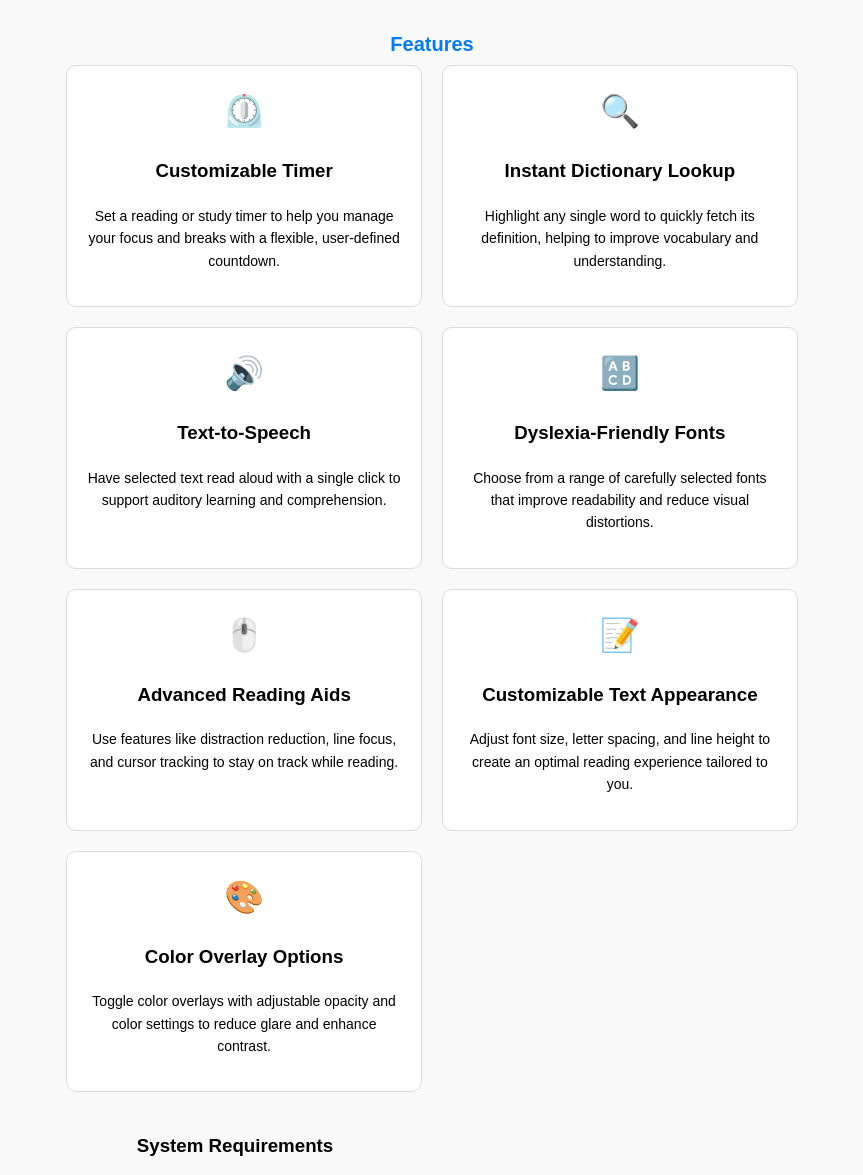
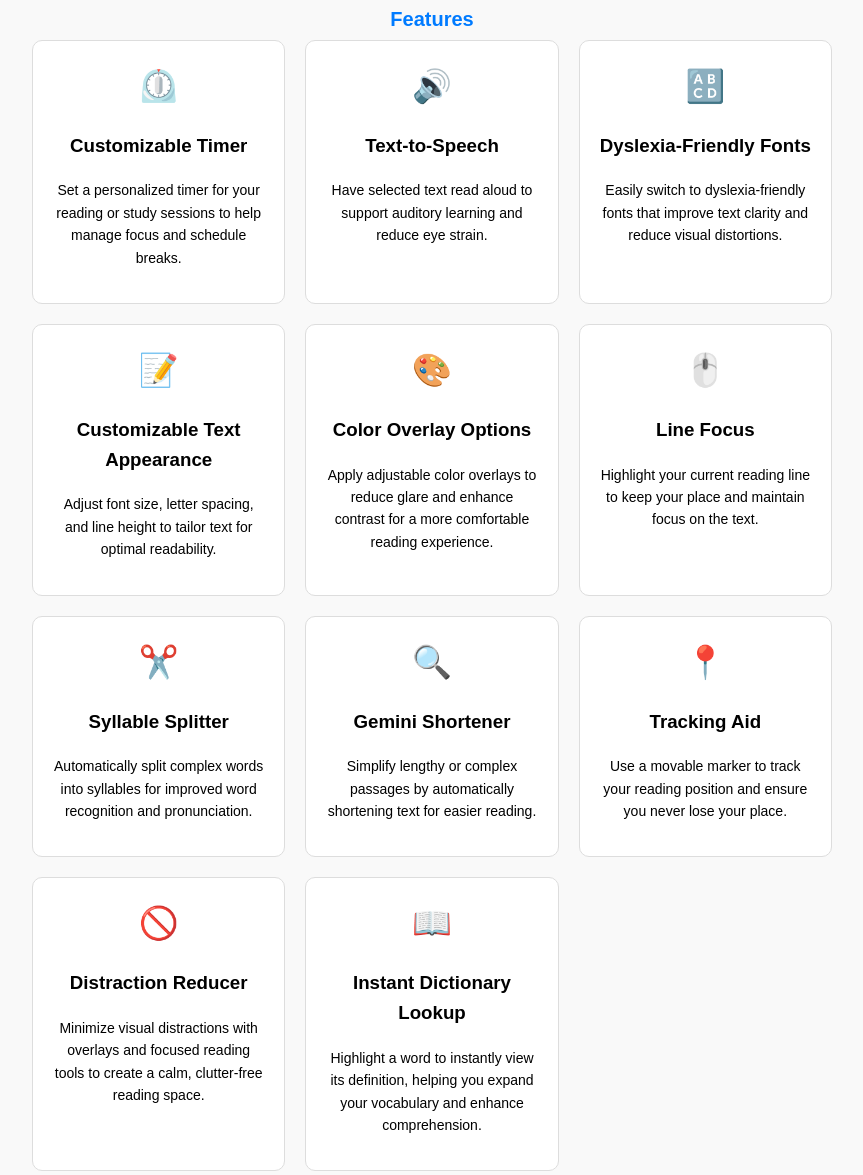
Before and after one commit to ChaseARichardson/dyslexia-chrome-website, a plain HTML site: page index.html in a window 1280 px wide. Shown: the part 754-1929 px from the top of the page, without its empty margins (208-1071 px from the left). Drawn offline with Linux system fonts and the light colour scheme.

Commit message:
Updated feature list

```diff
--- a/index.html
+++ b/index.html
@@ -42,6 +42,7 @@
       grid-template-columns: repeat(auto-fit, minmax(250px, 1fr));
       grid-gap: 20px;
       margin-bottom: 20px;
+      width: 100%;
     }
 
     .feature-card {
@@ -119,80 +120,110 @@
     <img src="DyslexiaVS.png" alt="Dyslexia Reading Assistant Logo" class="header-logo">
     <h1><strong>Welcome to Dyslexia Reading Assistant</strong></h1>
     <p>
-      Enhance your reading experience with our Chrome extension designed for individuals with dyslexia.
-      Easily activate a suite of accessibility features that adjust text appearance, read text aloud,
-      and provide interactive reading aids—all with a single click.
+      Transform your digital reading experience with our Chrome extension designed specifically for individuals with dyslexia. Activate a suite of accessible tools to customize text appearance, listen to content, reduce distractions, and much more.
     </p>
+
     <div class="overview">
       <h2 class="text-large text-color-primary"><strong>Overview</strong></h2>
       <p>
-        Dyslexia Reading Assistant empowers users by offering customizable tools to reduce visual stress
-        and improve reading clarity. With features like adjustable dyslexia-friendly fonts, dynamic text-to-speech,
-        instant word definitions, and advanced reading aids (including distraction reduction and cursor tracking),
-        our extension creates a personalized reading environment that fosters comprehension and focus.
+        Dyslexia Reading Assistant improves readability and comprehension on any website by offering a wide range of customizable features. Whether you need dyslexia-friendly fonts, text-to-speech, or interactive reading aids, our extension is built to adapt to your unique needs and create a more inclusive online environment.
       </p>
     </div>
+
     <!-- Features Section -->
     <h2 class="text-large text-color-primary"><strong>Features</strong></h2>
     <div class="features-list">
-      <!-- Feature 1: Custom Timer -->
+      <!-- Feature 1: Customizable Timer -->
       <div class="feature-card">
         <div class="feature-icon">⏲️</div>
         <h3 class="feature-header">Customizable Timer</h3>
         <p class="feature-text">
-          Set a reading or study timer to help you manage your focus and breaks with a flexible, user-defined countdown.
+          Set a personalized timer for your reading or study sessions to help manage focus and schedule breaks.
         </p>
       </div>
-      <!-- Feature 2: Dictionary Lookup -->
-      <div class="feature-card">
-        <div class="feature-icon">🔍</div>
-        <h3 class="feature-header">Instant Dictionary Lookup</h3>
-        <p class="feature-text">
-          Highlight any single word to quickly fetch its definition, helping to improve vocabulary and understanding.
-        </p>
-      </div>
-      <!-- Feature 3: Text-to-Speech -->
+      <!-- Feature 2: Text-to-Speech -->
       <div class="feature-card">
         <div class="feature-icon">🔊</div>
         <h3 class="feature-header">Text-to-Speech</h3>
         <p class="feature-text">
-          Have selected text read aloud with a single click to support auditory learning and comprehension.
+          Have selected text read aloud to support auditory learning and reduce eye strain.
         </p>
       </div>
-      <!-- Feature 4: Dyslexia-Friendly Fonts -->
+      <!-- Feature 3: Font Switcher -->
       <div class="feature-card">
         <div class="feature-icon">🔠</div>
         <h3 class="feature-header">Dyslexia-Friendly Fonts</h3>
         <p class="feature-text">
-          Choose from a range of carefully selected fonts that improve readability and reduce visual distortions.
+          Easily switch to dyslexia-friendly fonts that improve text clarity and reduce visual distortions.
         </p>
       </div>
-      <!-- Feature 5: Advanced Reading Aids -->
-      <div class="feature-card">
-        <div class="feature-icon">🖱️</div>
-        <h3 class="feature-header">Advanced Reading Aids</h3>
-        <p class="feature-text">
-          Use features like distraction reduction, line focus, and cursor tracking to stay on track while reading.
-        </p>
-      </div>
-      <!-- Feature 6: Customizable Text Appearance -->
+      <!-- Feature 4: Text Appearance Adjuster -->
       <div class="feature-card">
         <div class="feature-icon">📝</div>
         <h3 class="feature-header">Customizable Text Appearance</h3>
         <p class="feature-text">
-          Adjust font size, letter spacing, and line height to create an optimal reading experience tailored to you.
+          Adjust font size, letter spacing, and line height to tailor text for optimal readability.
         </p>
       </div>
-      <!-- Feature 7: Color Overlay -->
+      <!-- Feature 5: Color Overlay -->
       <div class="feature-card">
         <div class="feature-icon">🎨</div>
         <h3 class="feature-header">Color Overlay Options</h3>
         <p class="feature-text">
-          Toggle color overlays with adjustable opacity and color settings to reduce glare and enhance contrast.
+          Apply adjustable color overlays to reduce glare and enhance contrast for a more comfortable reading experience.
+        </p>
+      </div>
+      <!-- Feature 6: Line Focus -->
+      <div class="feature-card">
+        <div class="feature-icon">🖱️</div>
+        <h3 class="feature-header">Line Focus</h3>
+        <p class="feature-text">
+          Highlight your current reading line to keep your place and maintain focus on the text.
+        </p>
+      </div>
+      <!-- Feature 7: Syllable Splitter -->
+      <div class="feature-card">
+        <div class="feature-icon">✂️</div>
+        <h3 class="feature-header">Syllable Splitter</h3>
+        <p class="feature-text">
+          Automatically split complex words into syllables for improved word recognition and pronunciation.
+        </p>
+      </div>
+      <!-- Feature 8: Gemini Shortener -->
+      <div class="feature-card">
+        <div class="feature-icon">🔍</div>
+        <h3 class="feature-header">Gemini Shortener</h3>
+        <p class="feature-text">
+          Simplify lengthy or complex passages by automatically shortening text for easier reading.
+        </p>
+      </div>
+      <!-- Feature 9: Tracking Aid -->
+      <div class="feature-card">
+        <div class="feature-icon">📍</div>
+        <h3 class="feature-header">Tracking Aid</h3>
+        <p class="feature-text">
+          Use a movable marker to track your reading position and ensure you never lose your place.
+        </p>
+      </div>
+      <!-- Feature 10: Distraction Reducer -->
+      <div class="feature-card">
+        <div class="feature-icon">🚫</div>
+        <h3 class="feature-header">Distraction Reducer</h3>
+        <p class="feature-text">
+          Minimize visual distractions with overlays and focused reading tools to create a calm, clutter-free reading space.
+        </p>
+      </div>
+      <!-- Feature 11: Dictionary Lookup -->
+      <div class="feature-card">
+        <div class="feature-icon">📖</div>
+        <h3 class="feature-header">Instant Dictionary Lookup</h3>
+        <p class="feature-text">
+          Highlight a word to instantly view its definition, helping you expand your vocabulary and enhance comprehension.
         </p>
       </div>
     </div>
-    <!-- Additional Information Section -->
+
+    <!-- Requirements Section -->
     <div class="feature">
       <h3 class="feature-header">System Requirements</h3>
       <ul>
@@ -200,22 +231,27 @@
         <li><strong>Internet Connection:</strong> Required for downloading and activating the extension.</li>
       </ul>
     </div>
+
+    <!-- Privacy Policy and Terms -->
     <div class="feature">
       <h3 class="feature-header">Privacy and Terms</h3>
       <p>
-        We take your privacy seriously. Please read our <a href="privacy_policy_link_here">Privacy Policy</a> and
-        <a href="terms_of_use_link_here">Terms of Use</a> to learn how we protect your data.
+        Your privacy is our priority. Please review our <a href="privacy_policy_link_here">Privacy Policy</a> and
+        <a href="terms_of_use_link_here">Terms of Use</a> for details on how we collect, use, and protect your data.
       </p>
     </div>
+
+    <!-- Accessibility & Compliance -->
     <div class="feature">
       <h3 class="feature-header">Accessibility and Compliance</h3>
       <p>
-        Our extension is committed to digital accessibility and adheres to WCAG 2.1 level AA standards to help ensure a
-        more inclusive online experience for everyone.
+        Our extension is committed to digital accessibility. It meets WCAG 2.1 Level AA standards and is continually updated
+        to ensure a more inclusive online experience.
       </p>
     </div>
-    <!-- Call to Action (CTA) -->
-    <button onclick="window.location.href='https://chromewebstore.google.com/';">
+
+    <!-- Call to Action -->
+    <button onclick="window.location.href='https://marketplace.visualstudio.com/vscode';">
       Download Now
     </button>
   </div>
```
